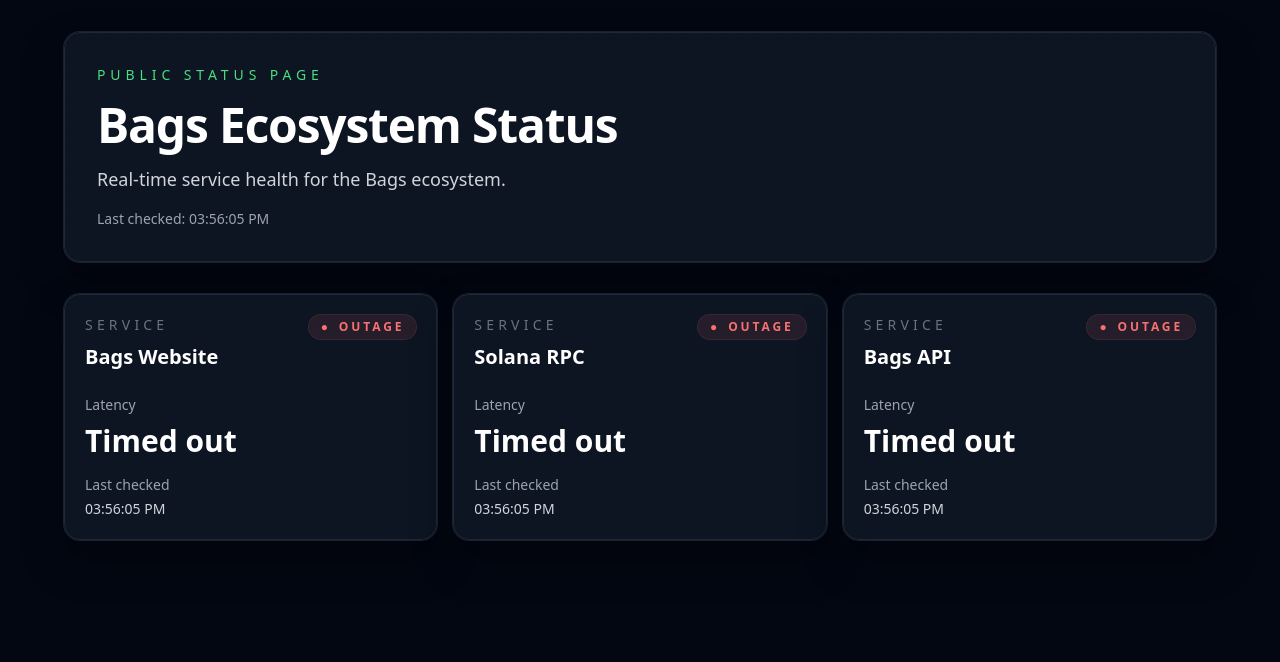
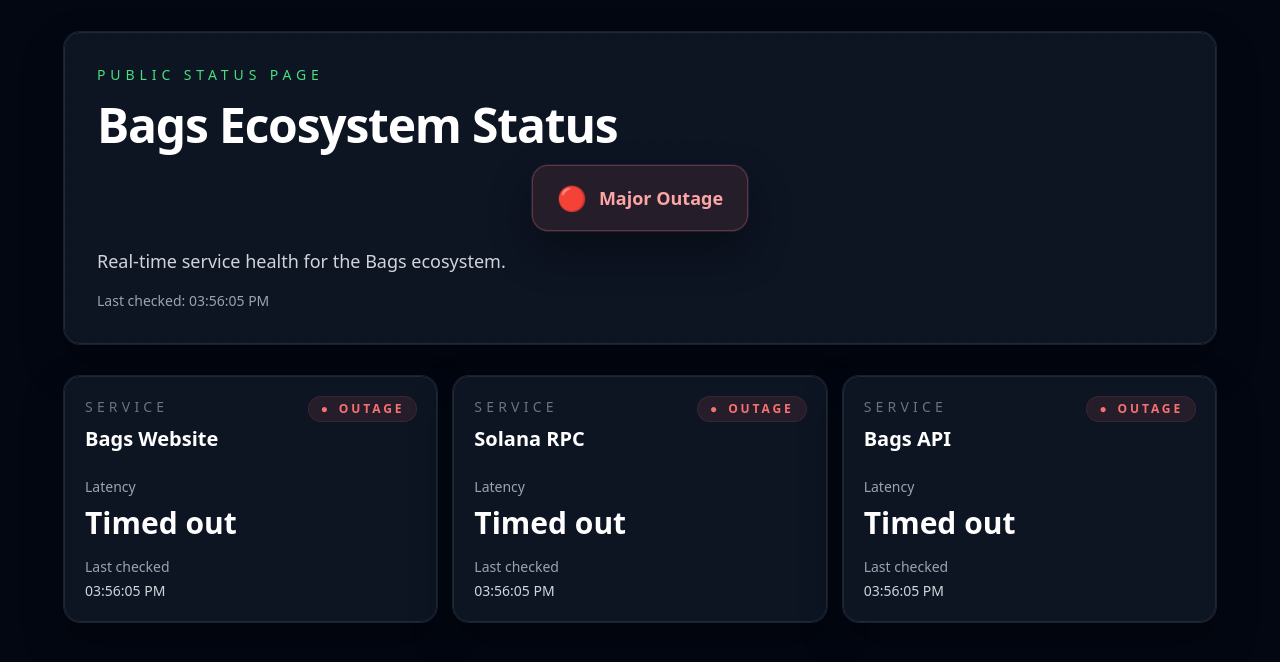
Before and after one commit to Avimanyu8008/bags-radar, a Next.js app: page /status in a window 1280 px wide. Shown: the top 662 px of the page. Built offline with nearby package versions, Linux system fonts and the light colour scheme; no server answers; the database is empty.

Commit message:
add global system status banner

```diff
--- a/app/status/page.tsx
+++ b/app/status/page.tsx
@@ -1,6 +1,6 @@
 "use client";
 
-import { useEffect, useState } from "react";
+import { useEffect, useMemo, useState } from "react";
 import type { ServiceResult, ServiceStatus } from "@/data/services";
 import { DEMO_SERVICE_RESULTS } from "@/data/services";
 
@@ -58,6 +58,30 @@
     };
   }, []);
 
+  const globalStatus = useMemo(() => {
+    if (services.some((service) => service.status === "DOWN")) {
+      return {
+        icon: "\uD83D\uDD34",
+        label: "Major Outage",
+        classes: "border-red-400/30 bg-red-400/10 text-red-300"
+      };
+    }
+
+    if (services.some((service) => service.status === "SLOW")) {
+      return {
+        icon: "\uD83D\uDFE1",
+        label: "Degraded Performance",
+        classes: "border-yellow-400/30 bg-yellow-400/10 text-yellow-200"
+      };
+    }
+
+    return {
+      icon: "\uD83D\uDFE2",
+      label: "All Systems Operational",
+      classes: "border-green-400/30 bg-green-400/10 text-green-200"
+    };
+  }, [services]);
+
   return (
     <main className="min-h-screen bg-gray-950 px-4 py-8 text-white md:px-8">
       <div className="mx-auto flex max-w-6xl flex-col gap-8">
@@ -70,6 +94,14 @@
             <h1 className="text-4xl font-semibold tracking-tight md:text-5xl">
               Bags Ecosystem Status
             </h1>
+            <div className="flex justify-center">
+              <div
+                className={`inline-flex items-center justify-center rounded-2xl border px-6 py-4 text-center text-lg font-semibold shadow-glow ${globalStatus.classes}`}
+              >
+                <span className="mr-3 text-2xl">{globalStatus.icon}</span>
+                <span>{globalStatus.label}</span>
+              </div>
+            </div>
             <p className="max-w-2xl text-base text-gray-300 md:text-lg">
               Real-time service health for the Bags ecosystem.
             </p>
```
